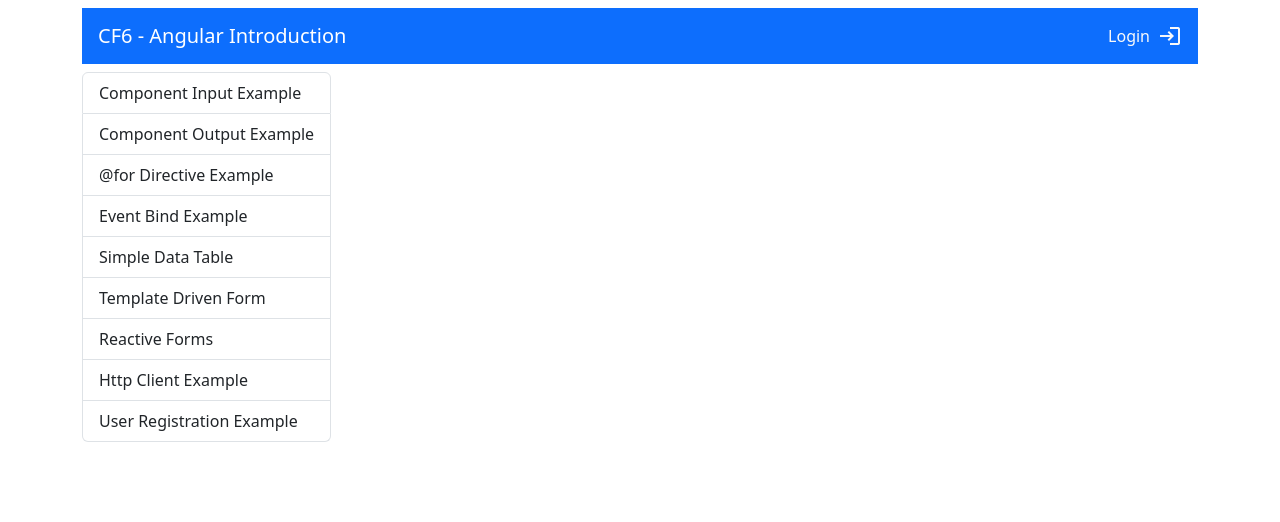
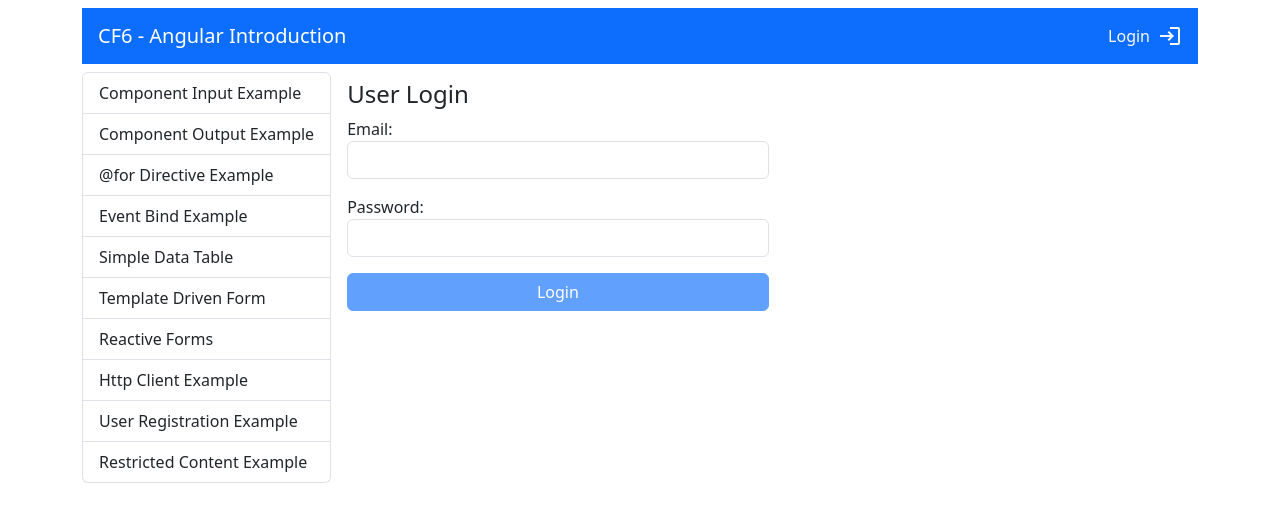
Before and after one commit to dimdrk/cf6-angular, an Angular app in the folder example-3/: page /login in a window 1280 px wide. Before the commit this address led to /. Shown: the top 522 px of the page. Built offline with nearby package versions, Linux system fonts and the light colour scheme.

Commit message:
login created

```diff
--- a/example-3/package.json
+++ b/example-3/package.json
@@ -21,6 +21,7 @@
     "@angular/platform-browser-dynamic": "^18.2.0",
     "@angular/router": "^18.2.0",
     "bootstrap": "^5.3.3",
+    "jwt-decode": "^4.0.0",
     "lodash-es": "^4.17.21",
     "rxjs": "~7.8.0",
     "tslib": "^2.3.0",
--- a/example-3/src/app/app.routes.ts
+++ b/example-3/src/app/app.routes.ts
@@ -9,6 +9,8 @@ import { ReactiveFormsComponent } from './components/reactive-forms/reactive-for
 import { TemplateDrivenFormsComponent } from './components/template-driven-forms/template-driven-forms.component';
 import { HttpClientExampleComponent } from './components/http-client-example/http-client-example.component';
 import { UserRegistrationComponent } from './components/user-registration/user-registration.component';
+import { RestrictedContentExampleComponent } from './components/restricted-content-example/restricted-content-example.component';
+import { UserLoginComponent } from './components/user-login/user-login.component';
 
 export const routes: Routes = [
     { path: 'component-input-example', component: ComponentInputExampleComponent },
@@ -19,7 +21,9 @@ export const routes: Routes = [
     { path: 'reactive-forms', component: ReactiveFormsComponent },
     { path: 'template-driven-form', component: TemplateDrivenFormsComponent },
     { path: 'http-client-example', component: HttpClientExampleComponent },
-    { path: 'user-registration-example', component: UserRegistrationComponent},
+    { path: 'user-registration-example', component: UserRegistrationComponent },
     { path: 'welcome', component: WelcomeComponent },
+    { path: 'restricted-content-example', component: RestrictedContentExampleComponent },
+    { path: 'login', component: UserLoginComponent },
     { path: '', redirectTo:'/welcome', pathMatch:'full' }
 ];
--- a/example-3/src/app/components/list-group-menu/list-group-menu.component.ts
+++ b/example-3/src/app/components/list-group-menu/list-group-menu.component.ts
@@ -19,6 +19,7 @@ export class ListGroupMenuComponent {
     { text: "Template Driven Form", routerLink: "template-driven-form"},
     { text: "Reactive Forms", routerLink: "reactive-forms"},
     { text: "Http Client Example", routerLink: "http-client-example"},
-    { text: "User Registration Example", routerLink: "user-registration-example"}
+    { text: "User Registration Example", routerLink: "user-registration-example"},
+    { text: "Restricted Content Example", routerLink: "restricted-content-example"}
   ]
 }
--- /dev/null
+++ b/example-3/src/app/components/restricted-content-example/restricted-content-example.component.html
@@ -0,0 +1 @@
+<p>restricted-content-example works!</p>
--- a/example-3/src/app/components/user-login/user-login.component.html
+++ b/example-3/src/app/components/user-login/user-login.component.html
@@ -1,6 +1,6 @@
 <h4>User Login</h4>
 
-<form [formGroup]="form" class="d-flex flex-column gap-3 w-50">
+<form [formGroup]="form" class="d-flex flex-column gap-3 w-50" (ngSubmit)="onSubmit()">
     <div class="form-group">
         <label for="email">Email:</label>
         <input type="text" id="email" class="form-control" formControlName="email">
--- a/example-3/src/app/components/user-login/user-login.component.ts
+++ b/example-3/src/app/components/user-login/user-login.component.ts
@@ -1,5 +1,8 @@
-import { Component } from '@angular/core';
+import { Component, inject } from '@angular/core';
 import { FormControl, FormGroup, ReactiveFormsModule, Validators } from '@angular/forms';
+import { Credentials } from '../../shared/interfaces/mongo-backend';
+import { UserService } from '../../shared/services/user.service';
+import { Router } from '@angular/router';
 
 @Component({
   selector: 'app-user-login',
@@ -10,8 +13,25 @@ import { FormControl, FormGroup, ReactiveFormsModule, Validators } from '@angula
 })
 export class UserLoginComponent {
 
+    userSevice = inject(UserService);
+    router = inject(Router)
+
     form = new FormGroup({
         email: new FormControl('', [Validators.required, Validators.email]),
         password: new FormControl('', Validators.required)
     })
+
+    onSubmit(){
+        const credentials = this.form.value as Credentials
+        this.userSevice.loginUser(credentials).subscribe({
+            next: (response) => {
+                const access_token = response.access_token;
+                console.log(access_token);
+                this.router.navigate(['restricted-content-example']);
+            },
+            error: (error) => {
+                console.log('Login Error', error);
+            }
+        })
+    }
 }
--- a/example-3/src/app/shared/services/user.service.ts
+++ b/example-3/src/app/shared/services/user.service.ts
@@ -1,7 +1,7 @@
 import { inject, Injectable } from '@angular/core';
 import { HttpClient } from '@angular/common/http';
 import { environment } from '../../../environments/environment.development';
-import { User } from '../interfaces/mongo-backend';
+import { Credentials, User } from '../interfaces/mongo-backend';
 
 const API_URL=`${environment.apiURL}/user`
 
@@ -18,4 +18,8 @@ export class UserService {
   check_duplicate_email(email: string){
     return this.http.get<{msg: string}>(`${API_URL}/check_duplicate_email/${email}`);
   }
+
+  loginUser(credentials: Credentials){
+    return this.http.post<{access_token: string}>(`${API_URL}/login`, credentials);
+  }
 }
```
Also changed, not shown: example-3/src/app/components/restricted-content-example/restricted-content-example.component.ts (added, +12 -0 lines), example-3/src/app/components/restricted-content-example/restricted-content-example.component.css (added), 1 other file (tests, documents, lock files or other folders).
